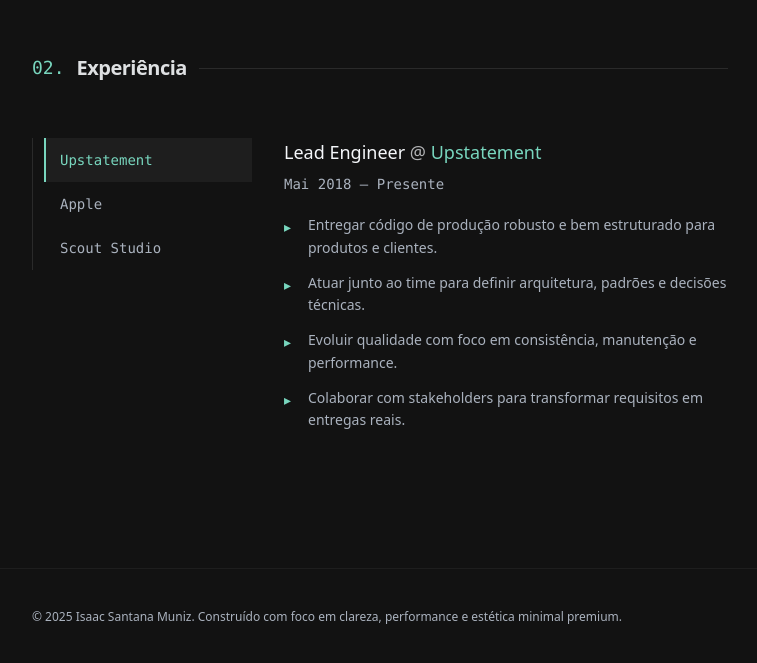
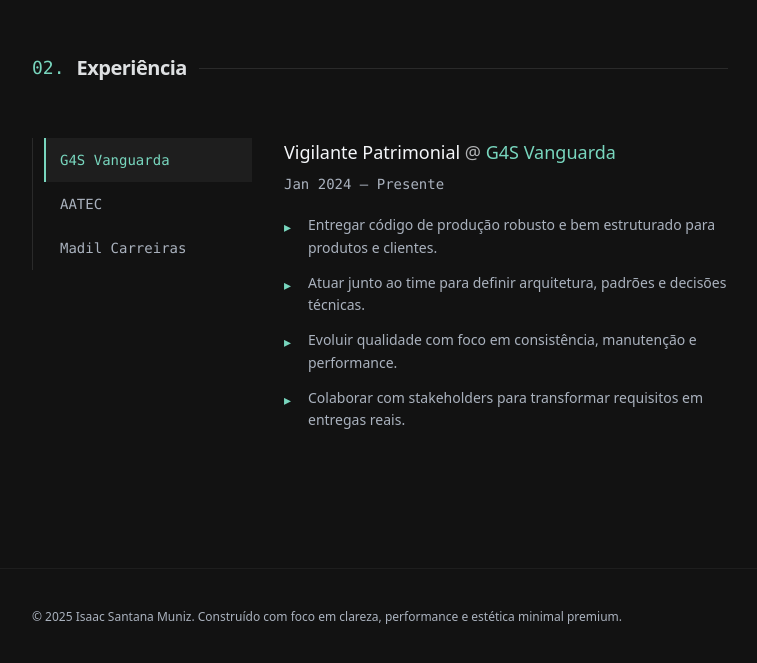
Before and after one commit to okisantt/portfolio, a Next.js app: page / in a window 1280 px wide. Shown: the part 858-1521 px from the top of the page, without its empty margins (520-1277 px from the left). Built offline with nearby package versions, Linux system fonts and the light colour scheme.

Commit message:
timeline

```diff
--- a/components/sections/Timeline.tsx
+++ b/components/sections/Timeline.tsx
@@ -15,10 +15,10 @@ type Experience = {
 
 const EXPERIENCES: Experience[] = [
   {
-    company: "Upstatement",
-    href: "https://upstatement.com",
-    role: "Lead Engineer",
-    period: "Mai 2018 — Presente",
+    company: "G4S Vanguarda",
+    href: "https://www.g4s.com/pt-br",
+    role: "Vigilante Patrimonial",
+    period: "Jan 2024 — Presente",
     bullets: [
       "Entregar código de produção robusto e bem estruturado para produtos e clientes.",
       "Atuar junto ao time para definir arquitetura, padrões e decisões técnicas.",
@@ -27,18 +27,20 @@ const EXPERIENCES: Experience[] = [
     ],
   },
   {
-    company: "Apple",
+    company: "AATEC",
+    href: "https://www.aatec.com.br/",
     role: "Engineer",
-    period: "Jan 2017 — Abr 2018",
+    period: "Set 2024 — Dez 2024",
     bullets: [
       "Construção e evolução de componentes e fluxos internos.",
       "Correções e melhorias com foco em estabilidade e qualidade.",
     ],
   },
   {
-    company: "Scout Studio",
+    company: "Madil Carreiras",
+    href: "https://www.linkedin.com/company/lumiicarreiras/",
     role: "Dev",
-    period: "2026 — 2027",
+    period: "Mai 2024 — Nov 2024",
     bullets: ["(Edite aqui depois com suas experiências reais)."],
   },
 ];
@@ -96,7 +98,7 @@ export default function Timeline() {
   return (
     <section id="experiencia" className="py-section-y">
       <Container>
-        {/* Header estilo Brittany (02. Experiências + linha) */}
+
         <div className="flex items-center gap-3 mb-10 sm:mb-14">
           <span className="whitespace-nowrap font-mono text-base md:text-lg text-accent">
             02.
@@ -110,7 +112,7 @@ export default function Timeline() {
         </div>
 
         <div className="grid gap-8 md:grid-cols-[220px_1fr]">
-          {/* MOBILE: tabs horizontais */}
+
           <div className="md:hidden -mx-4 px-4 overflow-x-auto">
             <div className="flex min-w-max border-b border-white/10">
               {EXPERIENCES.map((e, i) => {
@@ -141,7 +143,6 @@ export default function Timeline() {
             </div>
           </div>
 
-          {/* DESKTOP: tabs verticais à esquerda */}
           <div className="hidden md:block">
             <div className="relative pl-3">
               <div className="absolute left-0 top-0 bottom-0 w-px bg-white/10" />
@@ -180,15 +181,12 @@ export default function Timeline() {
             </div>
           </div>
 
-          {/* Conteúdo (altura estável: topo NÃO se mexe ao trocar abas) */}
           <FadeIn>
             <div className="relative overflow-hidden">
-              {/* sizer invisível (define a altura máxima e impede layout shift) */}
               <div aria-hidden="true" className="invisible pointer-events-none">
                 <ExperienceContent exp={tallest} />
               </div>
 
-              {/* painel visível (troca sem empurrar nada acima) */}
               <div className="absolute inset-0">
                 <ExperienceContent exp={exp} />
               </div>
```
